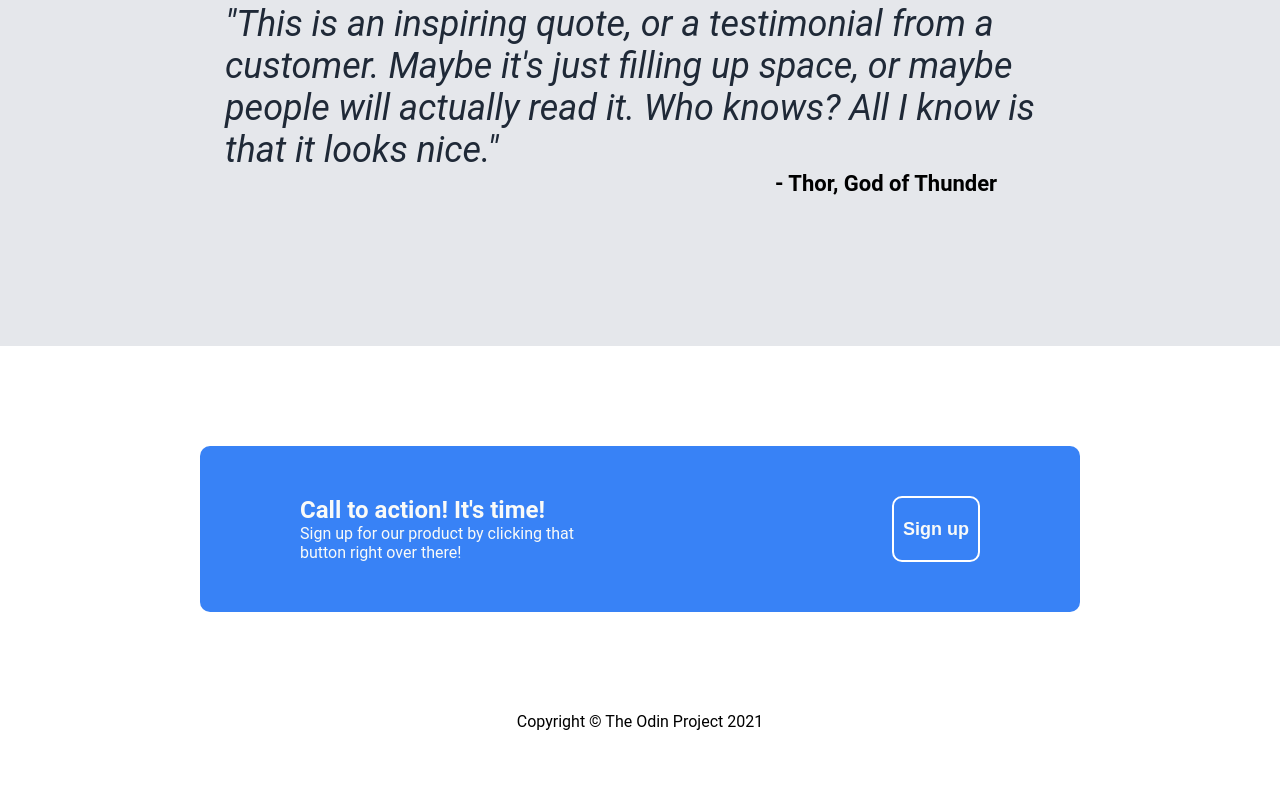
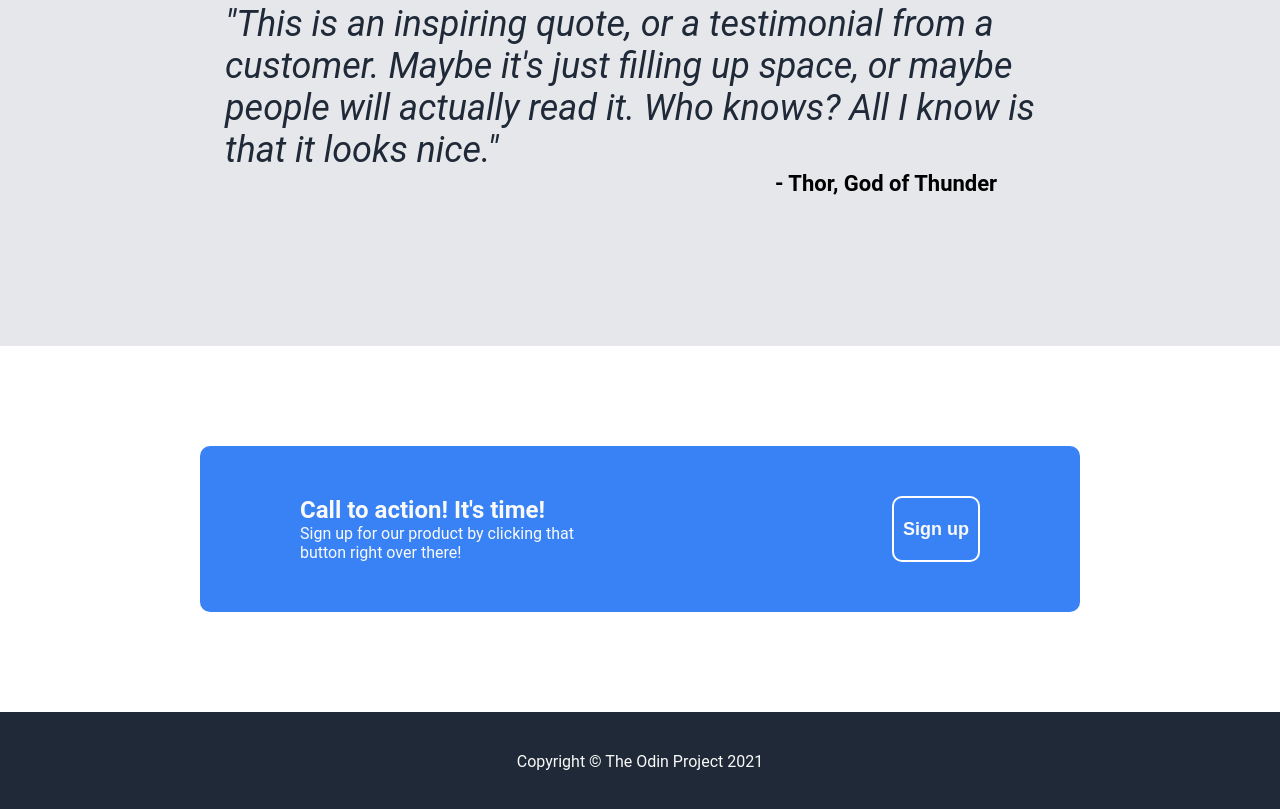
Before and after one commit to lashemacaulay/landing-page, a plain HTML site: page index.html in a window 1280 px wide. Shown: the part 1116-1925 px from the top of the page. Before the commit the page ends 1847 px from the top, so only its background shows below. Drawn offline with Linux system fonts and the light colour scheme.

Commit message:
complete footer and finish project

```diff
--- a/style.css
+++ b/style.css
@@ -171,3 +171,12 @@ a {
     font-weight: 800;
     font-size: 18px;
 }
+
+footer {
+    display: flex;
+    background-color: #1F2937;
+    width: 100%;
+    justify-content: center;
+    padding: 40px 0;
+    color: #F9FAF8;
+}
```
